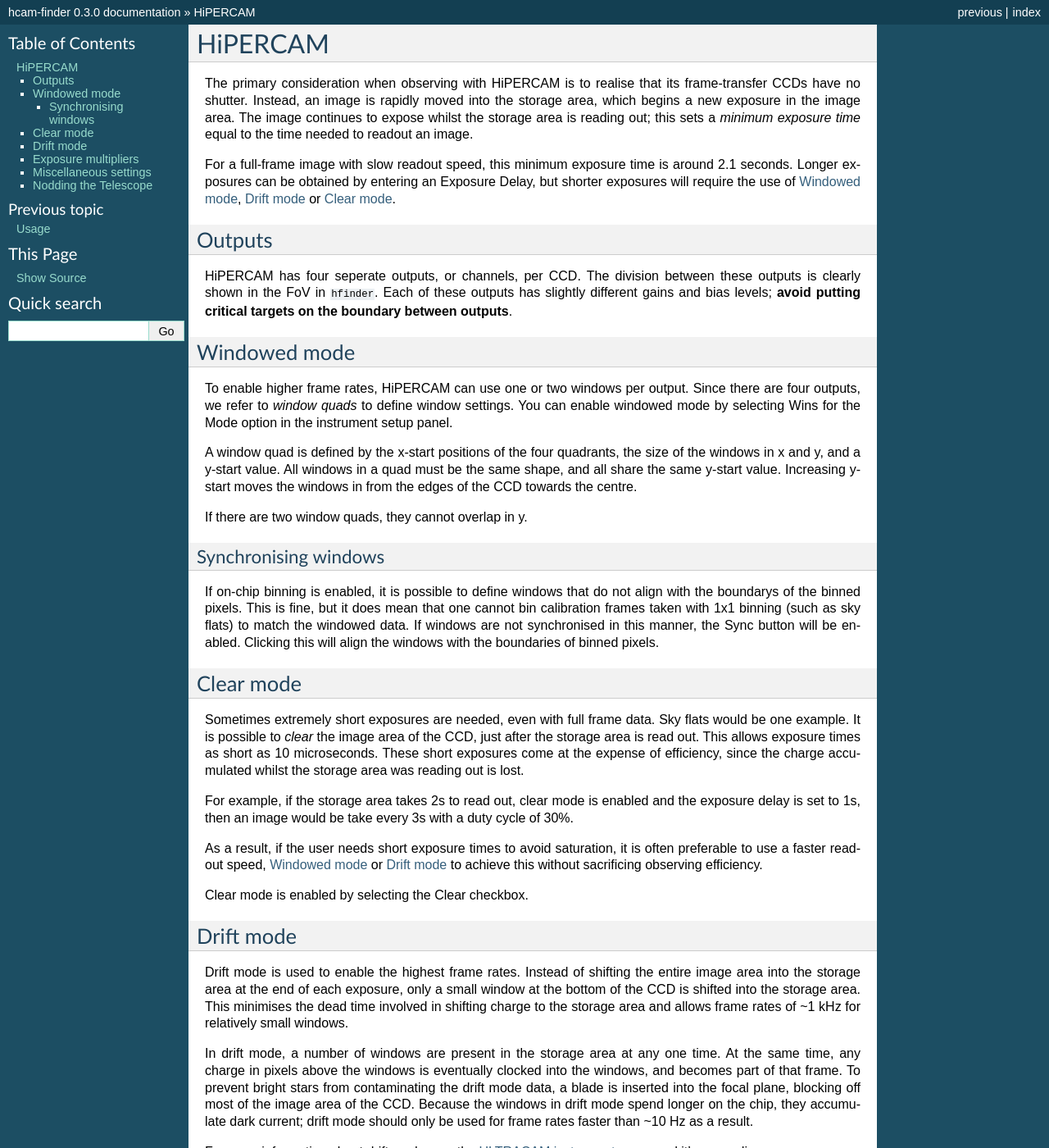
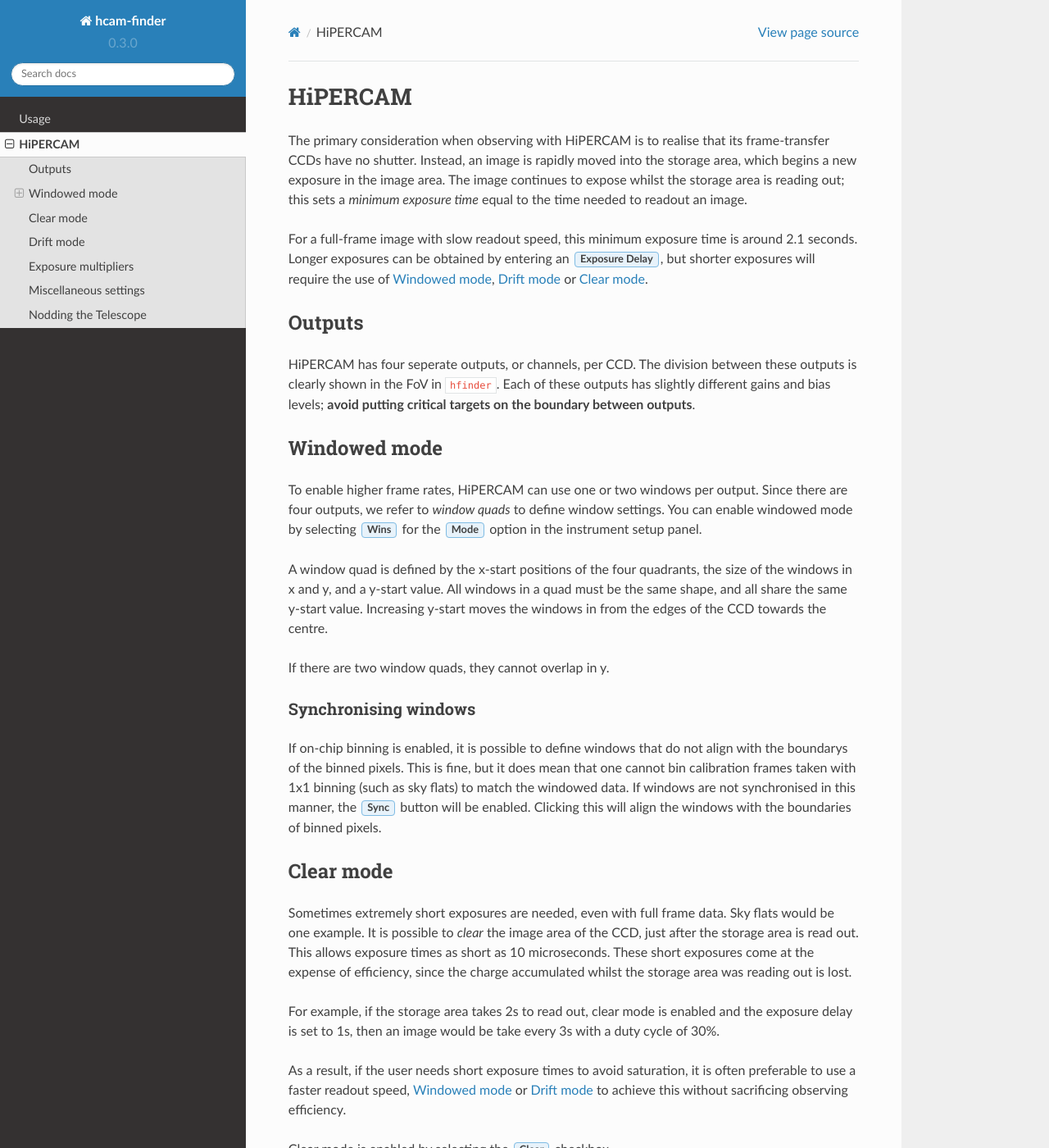
Before and after one commit to HiPERCAM/hcam_finder, a Sphinx documentation site: the page built from docs/hipercam.rst, in a window 1280 px wide and 1400 px high. Shown: the whole window at 82% size. Built offline with Sphinx 7.4.7 and the Read the Docs theme 2.0.0, drawn with Linux system fonts in a browser that asks for light colours; some of the changed text lies outside the part shown.

```diff
--- a/README.rst
+++ b/README.rst
@@ -32,7 +32,7 @@ Installation
 ------------
 
 The software is written as much as possible to make use of core Python
-components. It requires my own `hcam_widgets <https://github.com/StuartLittlefair/hcam_widgets>`_ module.
+components. It requires my own `hcam_widgets <https://github.com/HiPERCAM/hcam_widgets>`_ module.
 It also relies on the third party libraries `astropy <http://astropy.org/>`_ for astronomical
 calculations and catalog lookup, as well as `ginga <https://ginga.readthedocs.io/en/latest/>`_ for
 image display. Optionally, you can also use `astroquery <https://astroquery.readthedocs.io>`_ to expand
--- a/docs/conf.py
+++ b/docs/conf.py
@@ -111,7 +111,7 @@ pygments_style = 'sphinx'
 
 # The theme to use for HTML and HTML Help pages.  See the documentation for
 # a list of builtin themes.
-html_theme = 'default'
+html_theme = 'sphinx_rtd_theme'
 
 # Theme options are theme-specific and customize the look and feel of a
 # theme further.  For a list of options available for each theme, see the
```
